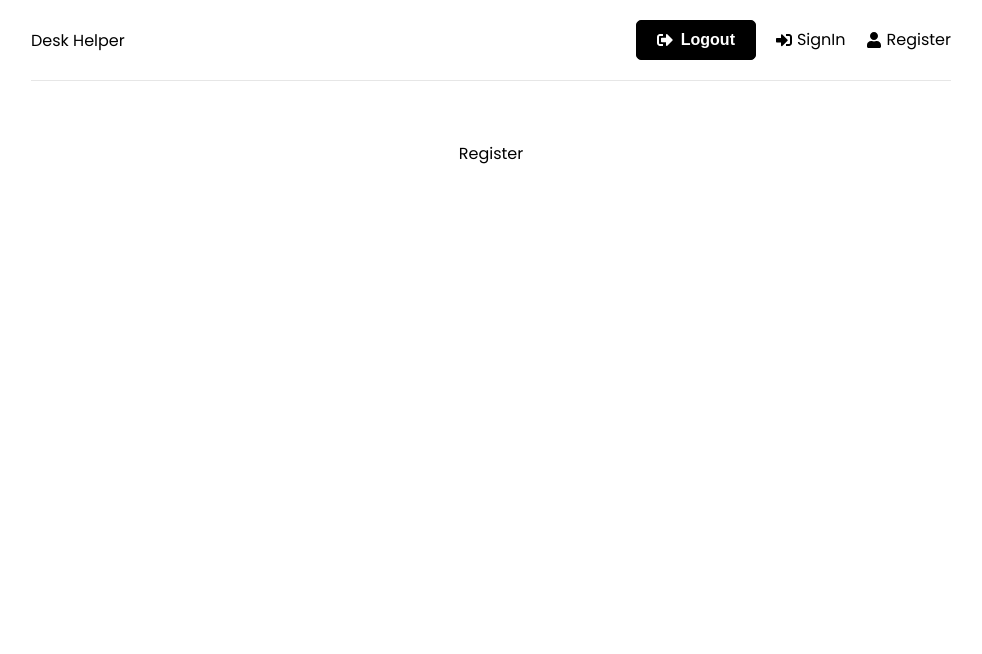
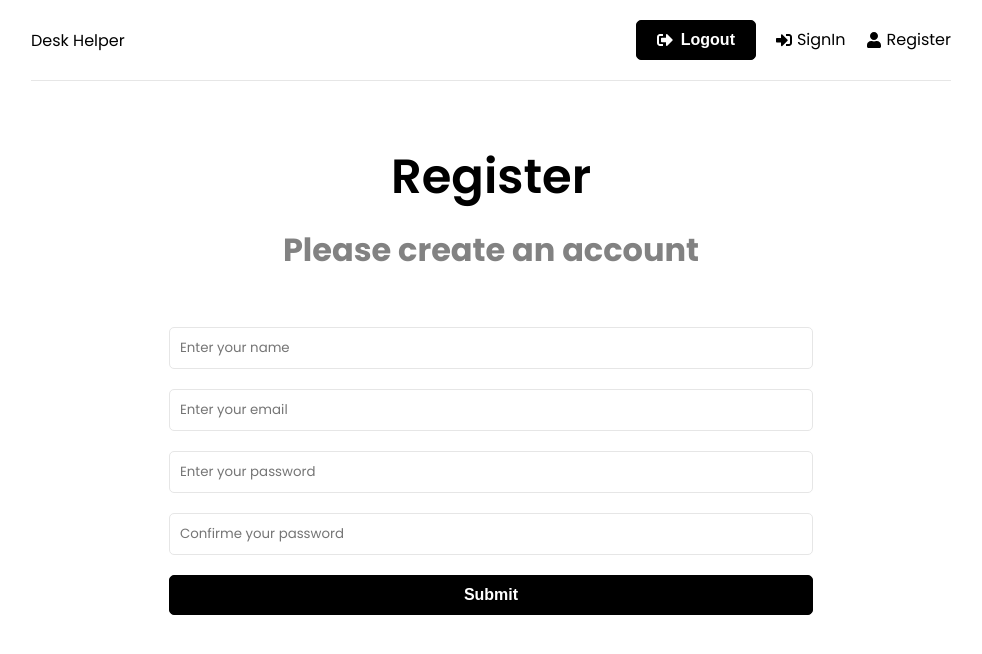
Before and after one commit to theisaachome/desk-helper-mern-app, a React (Create React App) app in the folder frontend/: page /register in a window 1280 px wide. Shown: the top 654 px of the page, without its empty margins (149-1131 px from the left). Built offline with nearby package versions, Linux system fonts and the light colour scheme.

Commit message:
add login and register pages

```diff
--- a/frontend/src/pages/Login.jsx
+++ b/frontend/src/pages/Login.jsx
@@ -1,8 +1,66 @@
-import React from 'react'
+import {useState} from 'react'
 
 const Login = () => {
+
+    // formData
+    const [formData, setFormData] = useState({
+        email:"",
+        password:""
+    });
+    // destructure formData
+    const {email,password} = formData;
+
+    // setup input data
+    const onChange = (e)=>{
+        setFormData((prevState)=>({
+            ...prevState,
+            [e.target.name]:e.target.value
+        }))
+    }
+
+    const onSubmit=(e)=>{
+        e.preventDefault();
+        const userData = {
+            email,
+            password
+        }
+    }
   return (
-    <div>Login</div>
+    <>
+        <section className="heading">
+            <h2>Login</h2>
+            <p>Please log in to get support</p>
+        </section>
+        <section className="form">
+            <form onSubmit={onSubmit}>
+                <div className="form-group">
+                    <input
+                    type="email"
+                    name="email"
+                    id="email"
+                    value={email}
+                    onChange={onChange}
+                    required
+                    placeholder='Enter your email'
+                    className="form-control" />
+                </div>
+                <div className="form-group">
+                    <input
+                    type="password"
+                    name="password"
+                    id="password"
+                    value={password}
+                    onChange={onChange}
+                    className="form-control"
+                    required
+                    placeholder='Enter your password' />
+                </div>
+                <div className="form-group">
+                    <button className='btn btn-block'>Submit</button>
+                </div>
+            </form>
+        </section>
+    </>
   )
 }
 
--- a/frontend/src/pages/Register.jsx
+++ b/frontend/src/pages/Register.jsx
@@ -1,8 +1,99 @@
-import React from 'react'
+import {useState} from 'react'
+import { toast } from 'react-toastify';
 
 const Register = () => {
+    // fields for register
+    const [formData, setFormData] = useState({
+        username:"",
+        email:"",
+        password:"",
+        password2:""
+
+    });
+    // destructure formData
+    const {username,email,password,password2} = formData;
+
+    // setup input data
+    const onChange=(e)=>{
+        setFormData((prevState)=>({
+            ...prevState,
+            [e.target.name]:e.target.value
+        }));
+    }
+    // send data to server
+    const onSubmit=(e)=>{
+        e.preventDefault();
+        //  check password match
+        if(password !== password2){
+            toast.error("Passwords do not match");
+        }else{
+            const userData = {
+                username,
+                email,
+                password,
+            }
+            // send data
+            console.log(userData);
+        }
+    }
+
   return (
-    <div>Register</div>
+    <>
+        <section className="heading">
+            <h2>Register</h2>
+            <p>Please create an account</p>
+        </section>
+        <section className="form">
+        <form onSubmit={onSubmit}>
+            <div className="form-group">
+                <input type="text"
+                name="username"
+                id="username"
+                className='form-control'
+                onChange={onChange}
+                value={username}
+                required
+                placeholder='Enter your name' />
+            </div>
+            <div className="form-group">
+                <input
+                type="email"
+                className='form-control'
+                name="email"
+                id="email"
+                value={email}
+                onChange={onChange}
+                placeholder="Enter your email"
+                required />
+            </div>
+            <div className="form-group">
+                <input
+                type="password"
+                className='form-control'
+                name="password"
+                id="password"
+                value={password}
+                onChange={onChange}
+                placeholder="Enter your password"
+                required />
+            </div>
+            <div className="form-group">
+                <input
+                type="password"
+                className='form-control'
+                name="password2"
+                id="password2"
+                value={password2}
+                onChange={onChange}
+                placeholder="Confirme your password"
+                required />
+            </div>
+            <div className="form-group">
+                <button className='btn btn-block' type="submit">Submit</button>
+            </div>
+            </form>
+        </section>
+    </>
   )
 }
 
```
Also changed, not shown: frontend/src/features/auth/authService.js (added), frontend/src/features/auth/authSlice.js (added).
